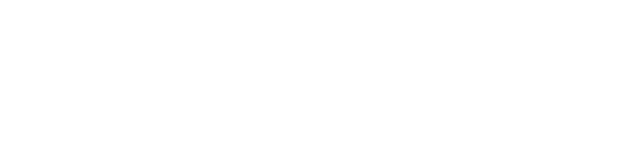
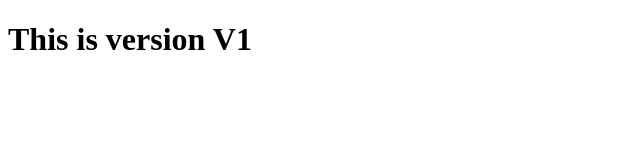
Before and after one commit to SKIrfanJamil/myrepo, a plain HTML site: page index.html in a window 1280 px wide. Shown: the whole page, without its empty margins (0-640 px from the left). Drawn offline with Linux system fonts and the light colour scheme.

Commit message:
Second Commit

```diff
--- a/index.html
+++ b/index.html
@@ -6,6 +6,6 @@
     <title>Document</title>
 </head>
 <body>
-
+    <h1> This is version V1</h1>
 </body>
 </html>
```
